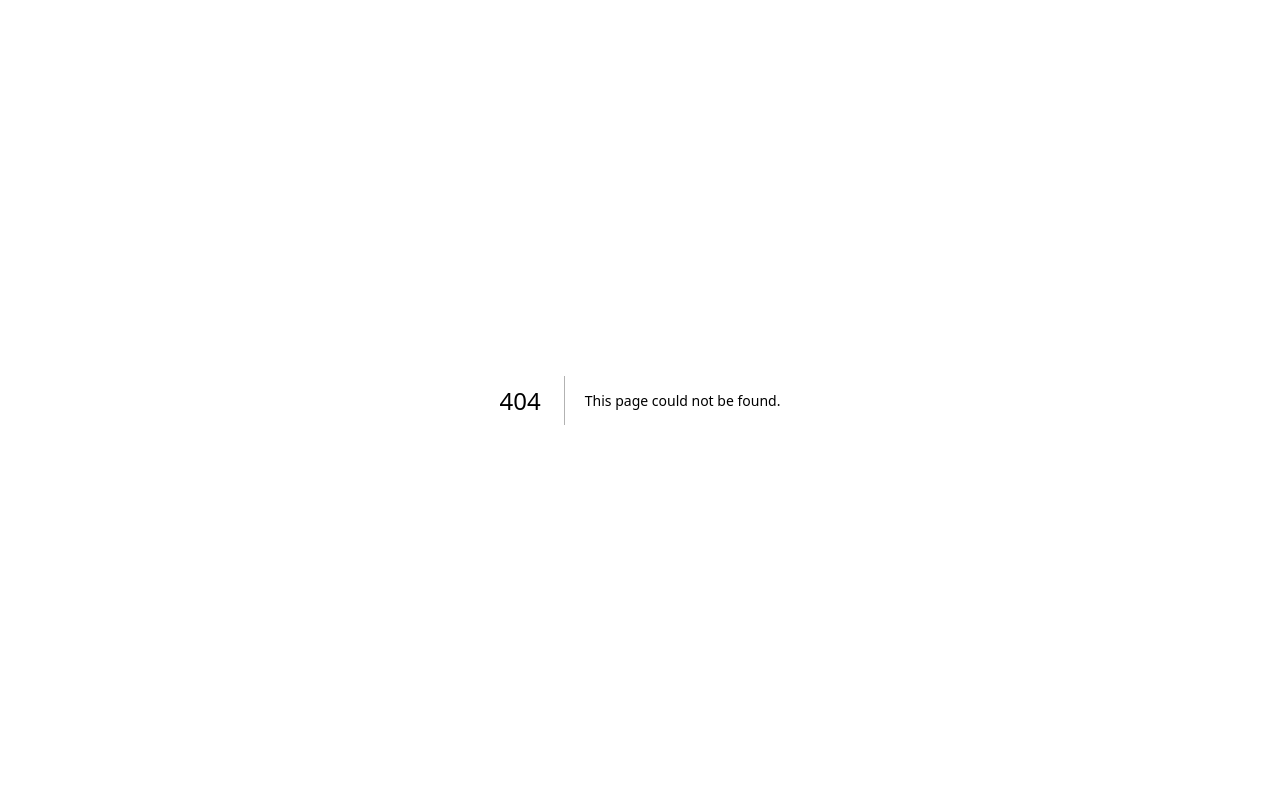
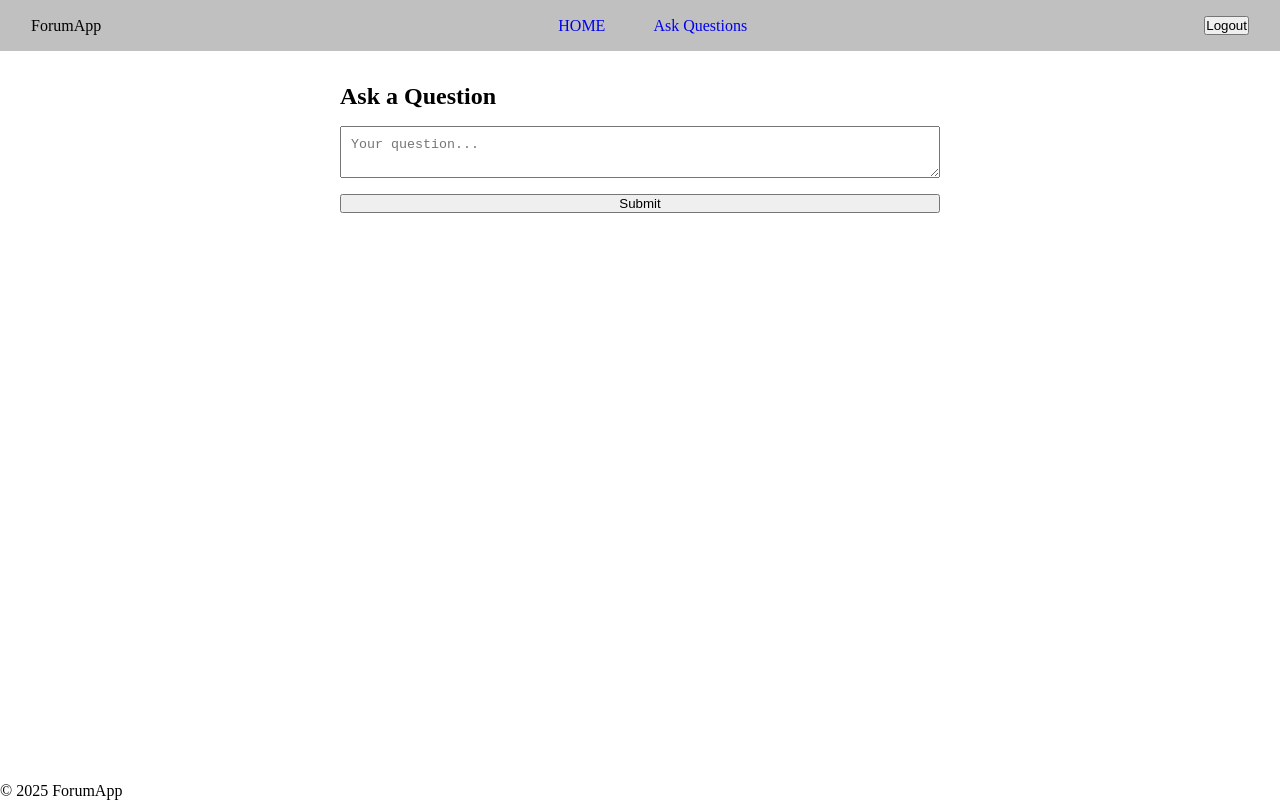
Before and after one commit to Lukas-Jdk/FEUA-19-final-project-forum, a Next.js app: page /new-question in a window 1280 px wide. Before the commit this address had no page. Built offline with nearby package versions, Linux system fonts and the light colour scheme; sample sign-in values are in the browser's storage.

Commit message:
added new quesiton form page  with components

```diff
--- /dev/null
+++ b/components/QuestionForm/QuestionForm.module.css
@@ -0,0 +1,16 @@
+.form {
+  display: flex;
+  flex-direction: column;
+  gap: 1rem;
+  max-width: 600px;
+  margin: 0 auto;
+}
+.textarea {
+
+  resize: vertical;
+  padding: 10px;
+}
+
+.error {
+  color: red;
+}
--- /dev/null
+++ b/components/QuestionForm/QuestionForm.tsx
@@ -0,0 +1,46 @@
+import { useState } from "react";
+import axios from "@/axios/axios";
+import { useRouter } from "next/router";
+import styles from "./QuestionForm.module.css";
+
+const QuestionForm = () => {
+  const [text, setText] = useState("");
+  const [error, setError] = useState("");
+  const router = useRouter();
+
+  const handleSubmit = async (e: React.FormEvent) => {
+    e.preventDefault();
+    if (!text || text.length < 5) {
+      setError("Question must be at least 5 characters long.");
+      return;
+    }
+
+    try {
+      await axios.post("/questions", { question_text: text });
+      router.push("/");
+    } catch (err: any) {
+      setError(err.response?.data?.message || "Failed to submit question.");
+    }
+  };
+
+  const isLoggedIn = typeof window !== "undefined" && localStorage.getItem("token");
+  if (!isLoggedIn) return <p>You must be logged in to ask a question.</p>;
+
+  return (
+    <form onSubmit={handleSubmit} className={styles.form}>
+      <h2>Ask a Question</h2>
+      <textarea
+      className={styles.textarea}
+        placeholder="Your question..."
+        value={text}
+        onChange={(e) => setText(e.target.value)}
+        required
+
+      />
+      <button type="submit">Submit</button>
+      {error && <p className={styles.error}>{error}</p>}
+    </form>
+  );
+};
+
+export default QuestionForm;
--- /dev/null
+++ b/pages/new-question.tsx
@@ -0,0 +1,25 @@
+import { useEffect } from "react";
+import { useRouter } from "next/router";
+import Layout from "@/components/Layout/Layout";
+import QuestionForm from "@/components/QuestionForm/QuestionForm";
+
+const NewQuestionPage = () => {
+  const router = useRouter();
+
+  useEffect(() => {
+    const token = localStorage.getItem("token");
+    if (!token) {
+      router.push("/login");
+    }
+  }, []);
+
+  return (
+    <Layout>
+      <div style={{ padding: "2rem" }}>
+        <QuestionForm />
+      </div>
+    </Layout>
+  );
+};
+
+export default NewQuestionPage;
```
